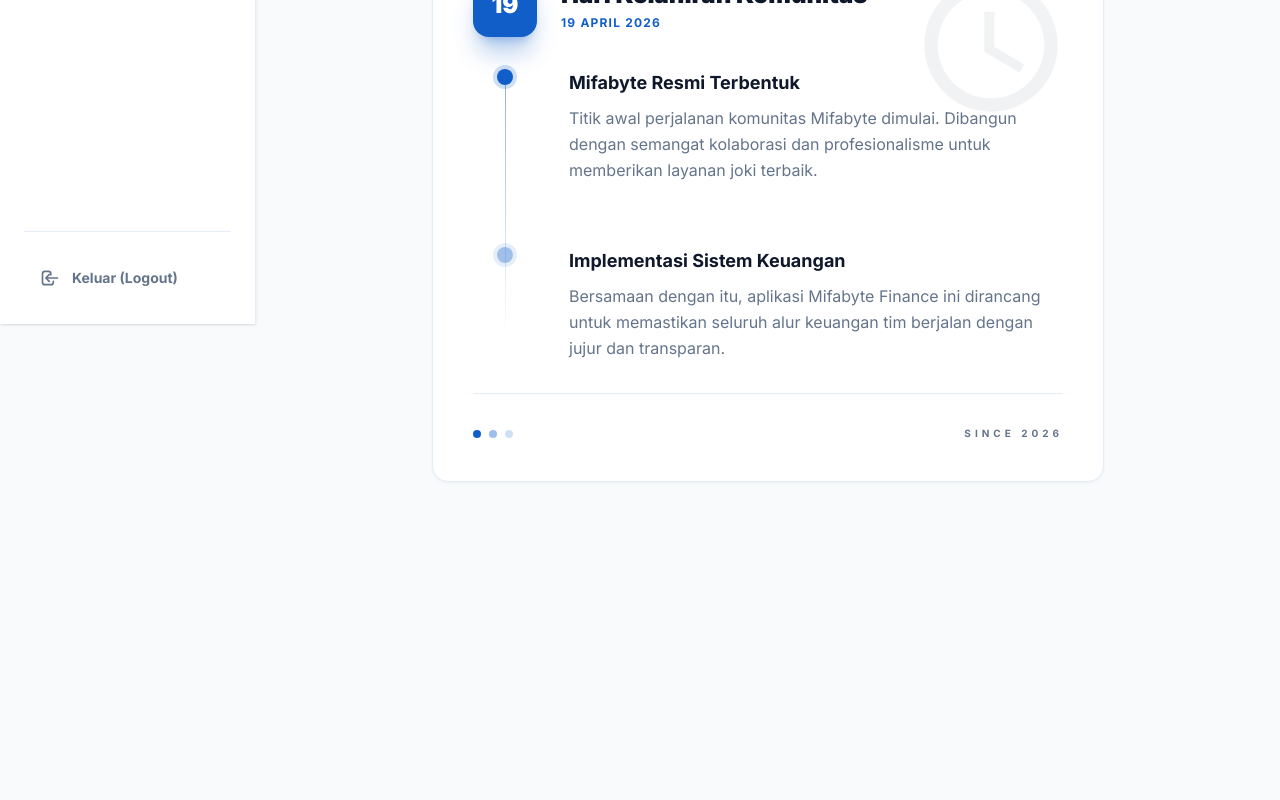
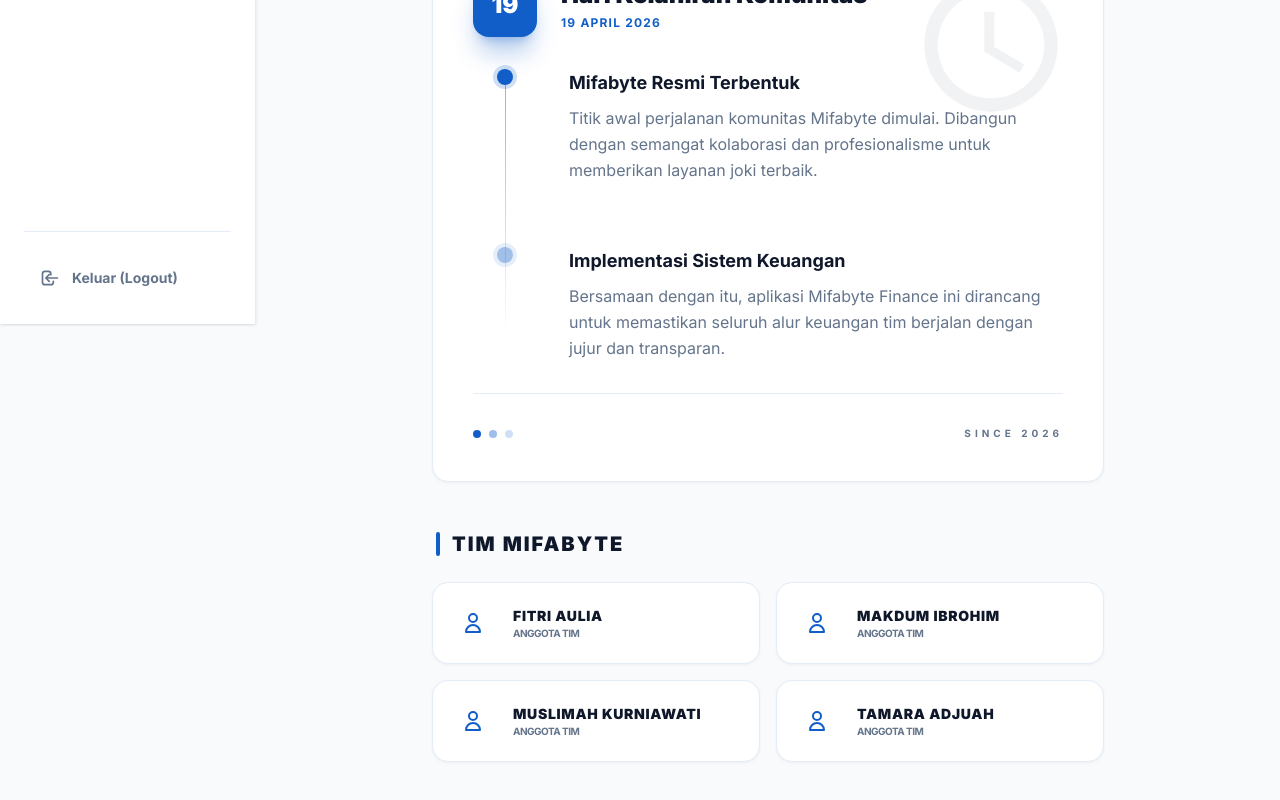
Before and after one commit to MakdumIbrohim/mifabye-finance, a Next.js app: page /about in a window 1280 px wide. Shown: the part 476-1276 px from the top of the page. Before the commit the page ends 1030 px from the top, so only its background shows below. Built offline with nearby package versions, Linux system fonts and the light colour scheme; no server answers; sample sign-in values are in the browser's storage.

Commit message:
feat: add team section to about page displaying member details

```diff
--- a/app/(dashboard)/about/page.tsx
+++ b/app/(dashboard)/about/page.tsx
@@ -79,6 +79,35 @@ export default function AboutPage() {
           </div>
         </div>
       </div>
+
+      {/* Team Section */}
+      <section className="max-w-2xl mx-auto mt-12 animate-in fade-in slide-in-from-bottom-4 duration-700 delay-300">
+        <div className="flex items-center gap-3 mb-6 px-1">
+          <div className="w-1 h-6 bg-primary rounded-full" />
+          <h2 className="text-xl font-black text-foreground tracking-tight uppercase tracking-widest">Tim Mifabyte</h2>
+        </div>
+
+        <div className="grid grid-cols-1 sm:grid-cols-2 gap-4">
+          {[
+            "Fitri Aulia",
+            "Makdum Ibrohim",
+            "Muslimah Kurniawati",
+            "Tamara Adjuah"
+          ].map((name, i) => (
+            <div key={i} className="subtle-card p-4 flex items-center gap-4 group hover:border-primary/30 transition-all duration-300">
+              <div className="w-12 h-12 rounded-xl bg-bg-subtle flex items-center justify-center text-primary group-hover:bg-primary group-hover:text-white transition-all duration-500">
+                <svg className="w-6 h-6" fill="none" stroke="currentColor" viewBox="0 0 24 24">
+                  <path strokeLinecap="round" strokeLinejoin="round" strokeWidth={2} d="M16 7a4 4 0 11-8 0 4 4 0 018 0zM12 14a7 7 0 00-7 7h14a7 7 0 00-7-7z" />
+                </svg>
+              </div>
+              <div>
+                <p className="text-sm font-black text-foreground uppercase tracking-wider">{name}</p>
+                <p className="text-[10px] font-bold text-text-muted uppercase tracking-tighter">Anggota Tim</p>
+              </div>
+            </div>
+          ))}
+        </div>
+      </section>
     </div>
   );
 }
```
